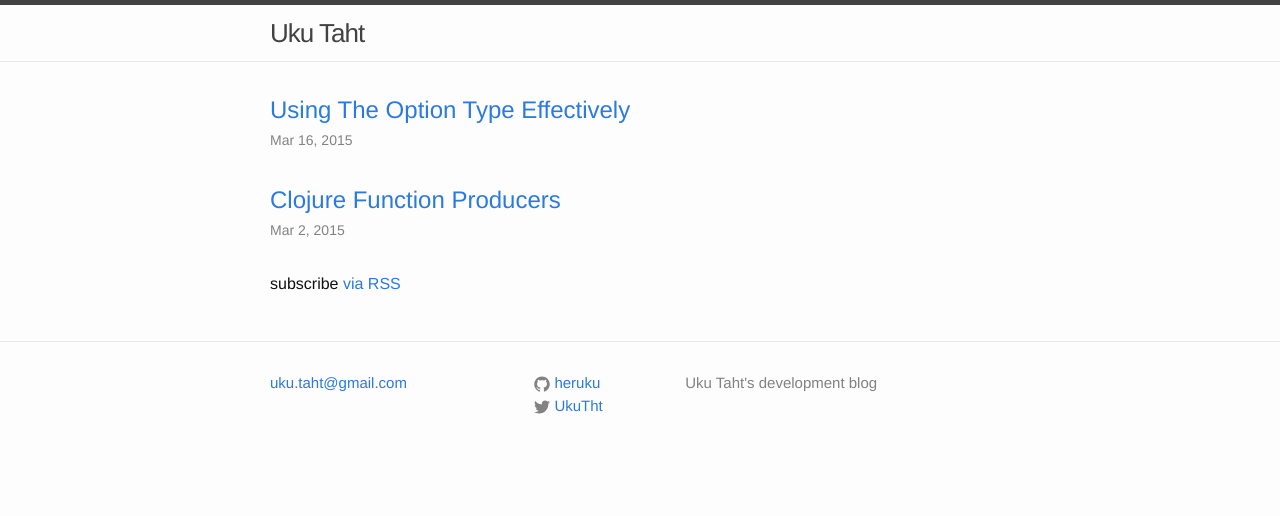
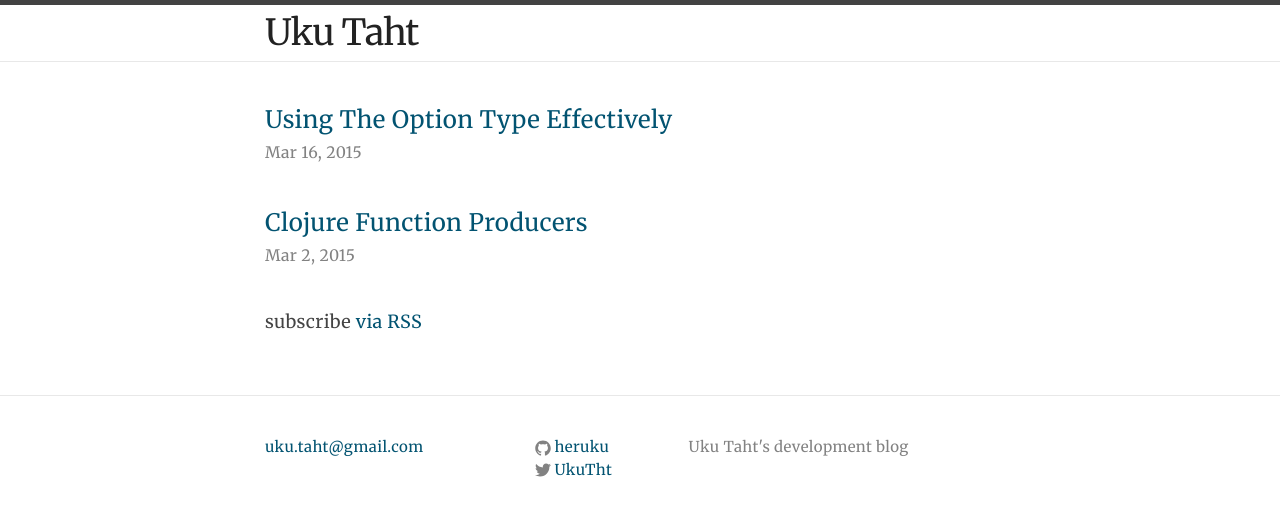
Before and after one commit to ukutaht/blog, a Jekyll site: the page built from index.html, in a window 1280 px wide. Shown: the top 516 px of the page. Built offline with Jekyll 4.4.1, drawn with Linux system fonts in a browser that asks for light colours; Markdown is read by kramdown in place of the engine named in the settings.

Commit message:
Custom styling

```diff
--- a/_includes/head.html
+++ b/_includes/head.html
@@ -9,4 +9,5 @@
   <link rel="stylesheet" href="{{ "/css/main.css" | prepend: site.baseurl }}">
   <link rel="canonical" href="{{ page.url | replace:'index.html','' | prepend: site.baseurl | prepend: site.url }}">
   <link rel="alternate" type="application/rss+xml" title="{{ site.title }}" href="{{ "/feed.xml" | prepend: site.baseurl | prepend: site.url }}" />
+ <link href="http://fonts.googleapis.com/css?family=Merriweather:400" rel="stylesheet" type="text/css">
 </head>
--- a/_sass/_base.scss
+++ b/_sass/_base.scss
@@ -17,12 +17,12 @@ body {
     font-family: $base-font-family;
     font-size: $base-font-size;
     line-height: $base-line-height;
-    font-weight: 300;
+    font-weight: 400;
     color: $text-color;
     background-color: $background-color;
     -webkit-text-size-adjust: 100%;
+    letter-spacing: 0.02em;
 }
-
 
 
 /**
@@ -33,6 +33,10 @@ p, blockquote, pre,
 ul, ol, dl, figure,
 %vertical-rhythm {
     margin-bottom: $spacing-unit / 2;
+}
+
+h1, h2, h3, h4, h5, h6 {
+  color: $title-color;
 }
 
 
@@ -80,7 +84,7 @@ li {
  * Headings
  */
 h1, h2, h3, h4, h5, h6 {
-    font-weight: 300;
+    font-weight: 400;
 }
 
 
@@ -89,16 +93,11 @@ h1, h2, h3, h4, h5, h6 {
  * Links
  */
 a {
-    color: $brand-color;
+    color: $blue;
     text-decoration: none;
 
-    &:visited {
-        color: darken($brand-color, 15%);
-    }
-
     &:hover {
-        color: $text-color;
-        text-decoration: underline;
+        color: darken($blue, 20%);
     }
 }
 
--- a/_sass/_layout.scss
+++ b/_sass/_layout.scss
@@ -11,81 +11,13 @@
 }
 
 .site-title {
-    font-size: 26px;
+    font-size: $base-font-size * 2;
     line-height: 56px;
     letter-spacing: -1px;
     margin-bottom: 0;
     float: left;
-
-    &,
-    &:visited {
-        color: $grey-color-dark;
-    }
+    color: $title-color;
 }
-
-.site-nav {
-    float: right;
-    line-height: 56px;
-
-    .menu-icon {
-        display: none;
-    }
-
-    .page-link {
-        color: $text-color;
-        line-height: $base-line-height;
-
-        // Gaps between nav items, but not on the first one
-        &:not(:first-child) {
-            margin-left: 20px;
-        }
-    }
-
-    @include media-query($on-palm) {
-        position: absolute;
-        top: 9px;
-        right: 30px;
-        background-color: $background-color;
-        border: 1px solid $grey-color-light;
-        border-radius: 5px;
-        text-align: right;
-
-        .menu-icon {
-            display: block;
-            float: right;
-            width: 36px;
-            height: 26px;
-            line-height: 0;
-            padding-top: 10px;
-            text-align: center;
-
-            > svg {
-                width: 18px;
-                height: 15px;
-
-                path {
-                    fill: $grey-color-dark;
-                }
-            }
-        }
-
-        .trigger {
-            clear: both;
-            display: none;
-        }
-
-        &:hover .trigger {
-            display: block;
-            padding-bottom: 5px;
-        }
-
-        .page-link {
-            display: block;
-            padding: 5px 10px;
-        }
-    }
-}
-
 
 
 /**
@@ -204,7 +136,7 @@
 .post-title {
     font-size: 42px;
     letter-spacing: -1px;
-    line-height: 1;
+    line-height: 1.1;
 
     @include media-query($on-laptop) {
         font-size: 36px;
--- a/css/main.scss
+++ b/css/main.scss
@@ -5,27 +5,29 @@
 
 
 
-// Our variables
-$base-font-family: Helvetica, Arial, sans-serif;
-$base-font-size:   16px;
+$base-font-family: 'Merriweather', Helvetica, Arial, sans-serif;
+$base-font-size:   18px;
 $small-font-size:  $base-font-size * 0.875;
 $base-line-height: 1.5;
 
-$spacing-unit:     30px;
+$spacing-unit:     40px;
 
-$text-color:       #111;
-$background-color: #fdfdfd;
+$text-color:       #444;
+$title-color:      #222;
+$background-color: #ffffff;
 $brand-color:      #2a7ae2;
+
+$blue: #025371;
 
 $grey-color:       #828282;
 $grey-color-light: lighten($grey-color, 40%);
 $grey-color-dark:  darken($grey-color, 25%);
 
 // Width of the content area
-$content-width:    800px;
+$content-width:    830px;
 
 $on-palm:          600px;
-$on-laptop:        800px;
+$on-laptop:        830px;
 
 
 
```
